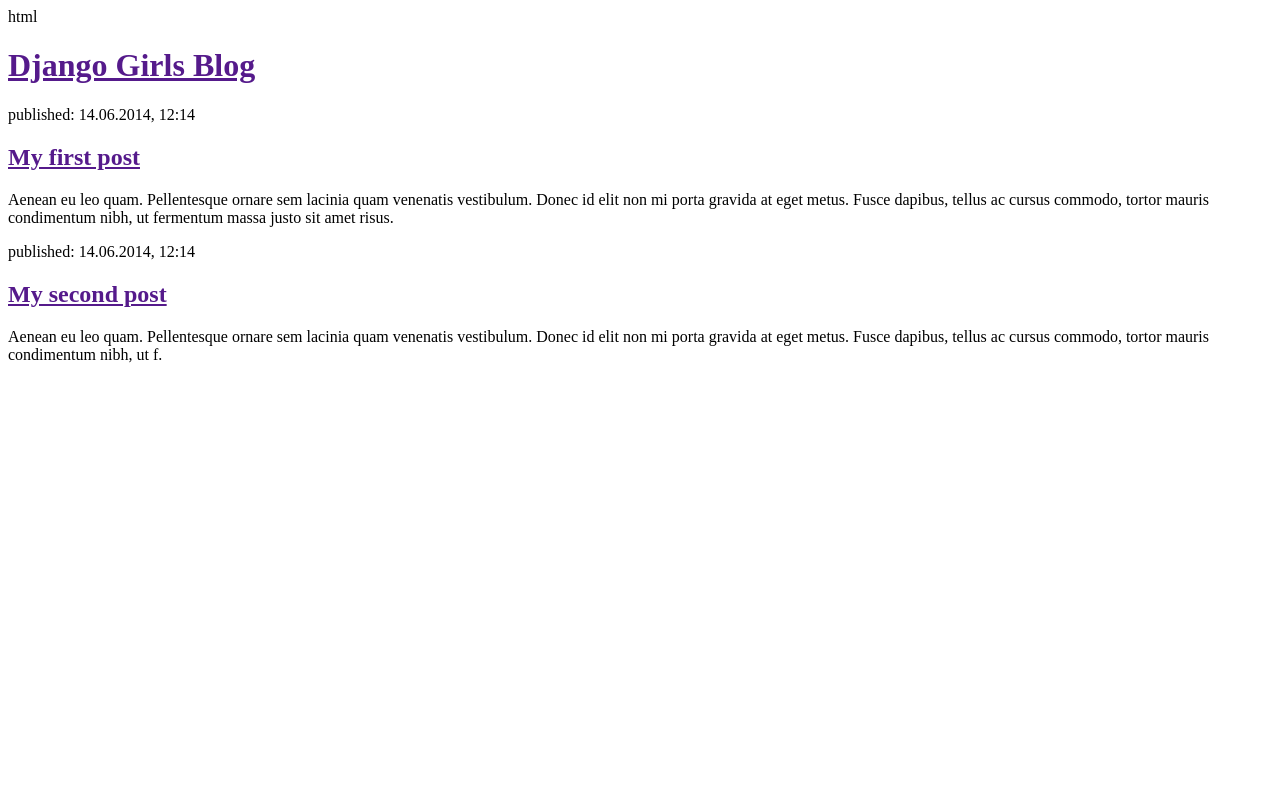
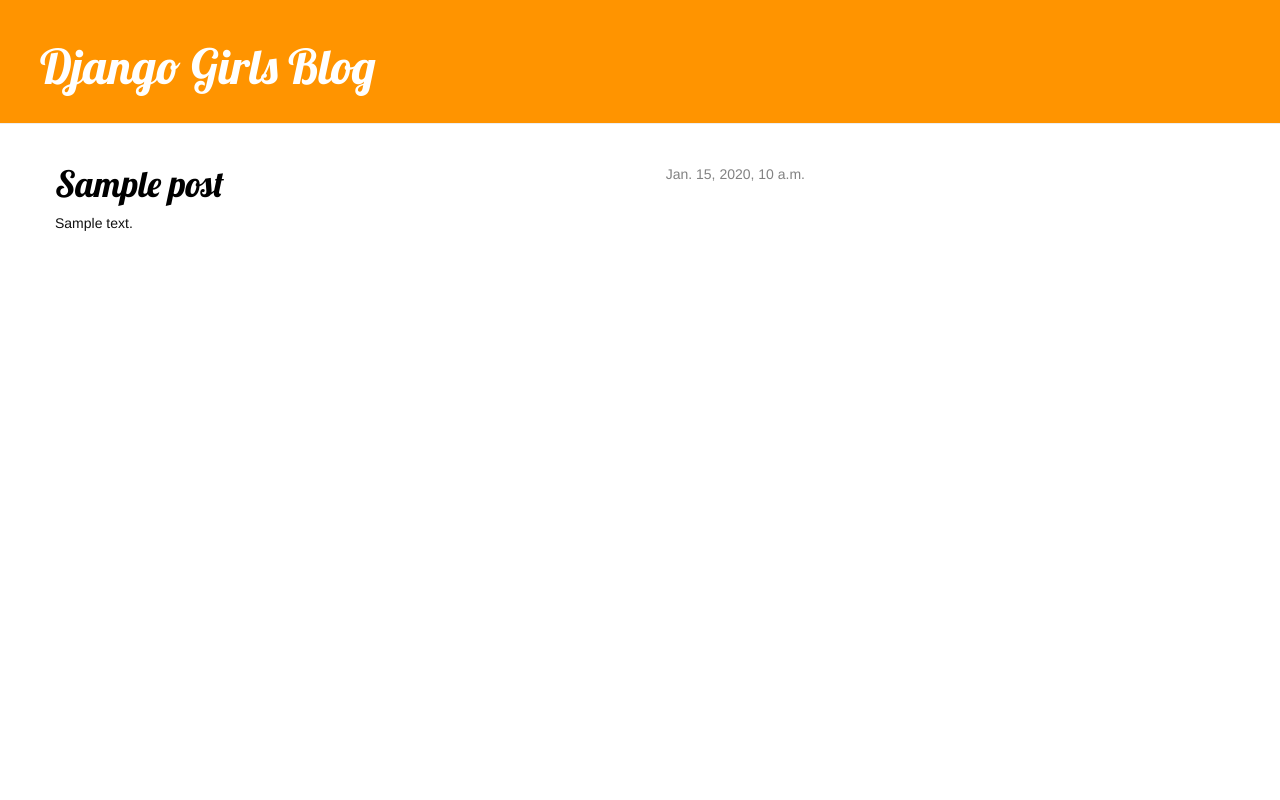
Before and after one commit to NikolayBorovenskiy/djangoGirls, a Django app: template blog/templates/blog/post_list.html in a window 1280 px wide. Run offline with Django 3.2, Linux system fonts and the light colour scheme; the template is opened without the code that fills it: most values are stand-ins (such as "Sample title", 1, 10 or a date in 2020); some libraries are stand-ins or nearby versions.

Commit message:
Create base.html, Bootstrap

```diff
--- /dev/null
+++ b/blog/static/css/blog.css
@@ -0,0 +1,56 @@
+ body{
+ 	color: #111111;
+ }
+
+ h1 a {
+        color: #FFA205;
+        font-family: 'Lobster';
+      }
+
+.page-header {
+        background-color: #ff9400;
+        margin-top: 0;
+        padding: 20px 20px 20px 40px;
+    }
+
+    .page-header h1, .page-header h1 a, .page-header h1 a:visited, .page-header h1 a:active {
+        color: #ffffff;
+        font-size: 36pt;
+        text-decoration: none;
+    }
+
+    .content {
+        margin-left: 40px;
+    }
+
+    h1, h2, h3, h4 {
+        font-family: 'Lobster', cursive;
+    }
+
+    .date {
+        float: right;
+        color: #828282;
+    }
+
+    .save {
+        float: right;
+    }
+
+    .post-form textarea, .post-form input {
+        width: 100%;
+    }
+
+    .top-menu, .top-menu:hover, .top-menu:visited {
+        color: #ffffff;
+        float: right;
+        font-size: 26pt;
+        margin-right: 20px;
+    }
+
+    .post {
+        margin-bottom: 70px;
+    }
+
+    .post h1 a, .post h1 a:visited {
+        color: #000000;
+    }
--- /dev/null
+++ b/blog/templates/blog/base.html
@@ -0,0 +1,23 @@
+{% load staticfiles %}
+    <html>
+        <head>
+            <title>Django Girls blog</title>
+            <link rel="stylesheet" href="//maxcdn.bootstrapcdn.com/bootstrap/3.2.0/css/bootstrap.min.css">
+            <link rel="stylesheet" href="//maxcdn.bootstrapcdn.com/bootstrap/3.2.0/css/bootstrap-theme.min.css">
+            <link rel="stylesheet" href="{% static "css/blog.css" %}">
+            <link href="http://fonts.googleapis.com/css?family=Lobster&subset=latin,latin-ext" rel="stylesheet" type="text/css">
+        </head>
+        <body>
+            <div class="page-header">
+                <h1><a href="/">Django Girls Blog</a></h1>
+            </div>
+            <div class="content container">
+                <div class="row">
+                    <div class="col-md-8">
+                    {% block content %}
+                    {% endblock %}
+                    </div>
+                </div>
+            </div>
+        </body>
+    </html>
--- a/blog/templates/blog/post_list.html
+++ b/blog/templates/blog/post_list.html
@@ -1,23 +1,13 @@
-html
-<html>
-    <head>
-        <title>Django Girls blog</title>
-    </head>
-    <body>
-        <div>
-            <h1><a href="">Django Girls Blog</a></h1>
-        </div>
+{% extends "blog/base.html" %}
 
-        <div>
-            <p>published: 14.06.2014, 12:14</p>
-            <h2><a href="">My first post</a></h2>
-            <p>Aenean eu leo quam. Pellentesque ornare sem lacinia quam venenatis vestibulum. Donec id elit non mi porta gravida at eget metus. Fusce dapibus, tellus ac cursus commodo, tortor mauris condimentum nibh, ut fermentum massa justo sit amet risus.</p>
-        </div>
-
-        <div>
-            <p>published: 14.06.2014, 12:14</p>
-            <h2><a href="">My second post</a></h2>
-            <p>Aenean eu leo quam. Pellentesque ornare sem lacinia quam venenatis vestibulum. Donec id elit non mi porta gravida at eget metus. Fusce dapibus, tellus ac cursus commodo, tortor mauris condimentum nibh, ut f.</p>
-        </div>
-    </body>
-</html>
+    {% block content %}
+        {% for post in posts %}
+            <div class="post">
+                <div class="date">
+                    {{ post.published_date }}
+                </div>
+                <h1><a href="">{{ post.title }}</a></h1>
+                <p>{{ post.text|linebreaks }}</p>
+            </div>
+        {% endfor %}
+    {% endblock content %}
--- a/blog/views.py
+++ b/blog/views.py
@@ -4,5 +4,6 @@
 
 # Create your views here.
 def post_list(request):
-	posts = Post.objects.filter(published_date__lte=timezone.now()).order_by('published_date')
+	#posts = Post.objects.filter(published_date__lte=timezone.now()).order_by('published_date')
+	posts = Post.objects.all()
 	return render(request, 'blog/post_list.html', {'posts': posts})
```
Also changed, not shown: blog/post_list.html (deleted, +0 -19 lines), db.sqlite3.
